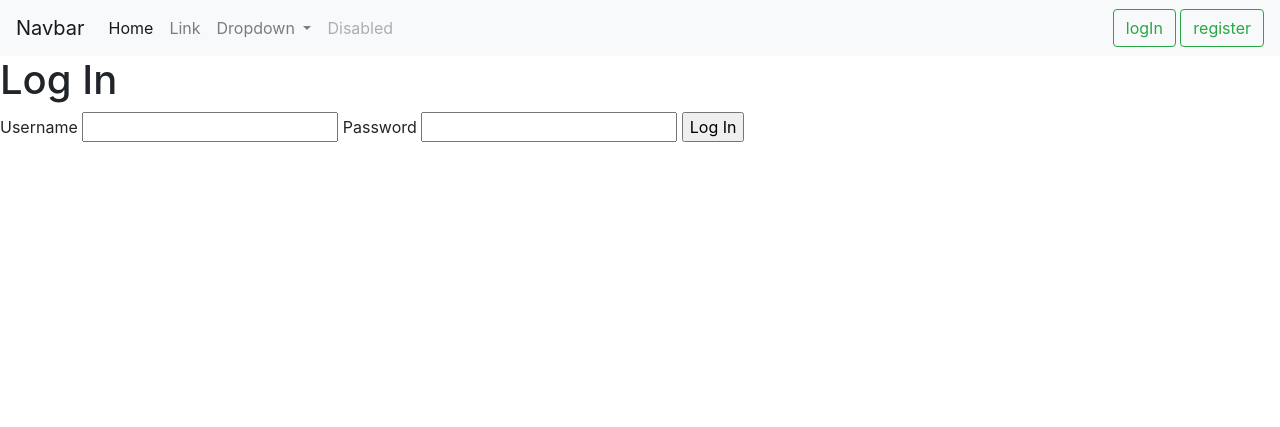
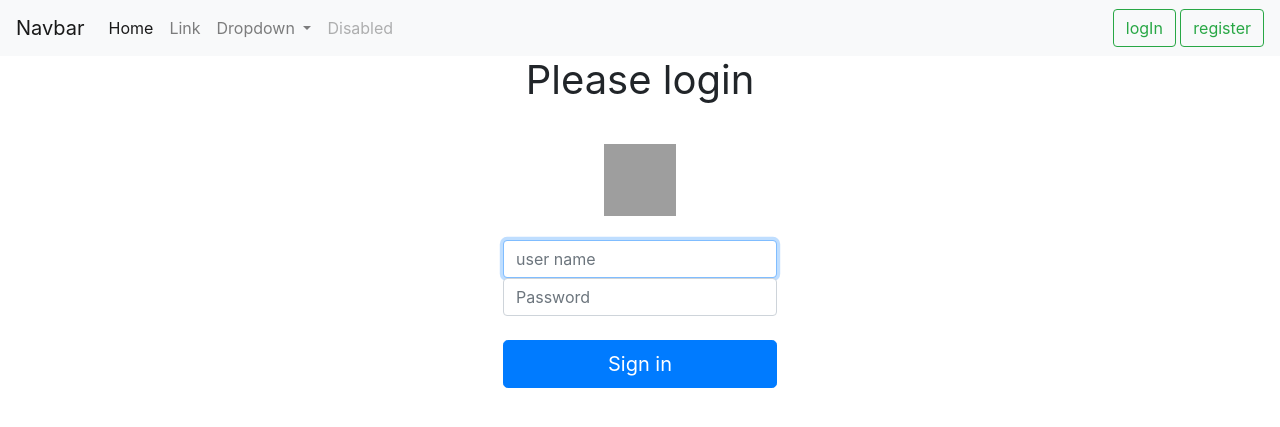
Before and after one commit to daniera3/NEDD-API-server, a Flask app: page /login in a window 1280 px wide. Shown: the top 427 px of the page. Run offline with Flask 2, Linux system fonts and the light colour scheme; parts of the project's set-up code (start-up, migrations or seed data) failed here and were passed over; some libraries are stand-ins or nearby versions; grey boxes are pictures that could not be loaded.

Commit message:
base login witout server

```diff
--- a/templates/index.html
+++ b/templates/index.html
@@ -56,7 +56,6 @@
 </nav>
 
 
-{{session['response']}}
 
 {% block header %}
 
--- a/templates/login.html
+++ b/templates/login.html
@@ -1,15 +1,28 @@
 {% extends 'index.html' %}
 
 {% block header %}
-  <h1>{% block title %}Log In{% endblock %}</h1>
+<div class="text-center">
+      <h1 class="h1 mb-3 font-weight-normal">Please login</h1>
+</div>
 {% endblock %}
 
 {% block content %}
-  <form method="post" action="{{ url_for('handle_data') }}">
-    <label for="username">Username</label>
-    <input name="username" id="username" required>
-    <label for="password">Password</label>
-    <input type="password" name="password" id="password" required>
-    <input type="submit" value="Log In">
+<div class="text-center">
+<div  class=" d-inline-block ">
+
+﻿<form method="post" class="align-middle " action="{{ url_for('handle_data') }}">
+
+    <img class="mb-4" src="/docs/4.2/assets/brand/bootstrap-solid.svg" alt="" width="72" height="72">
+
+    <label for="inputEmail" class="sr-only">user name</label>
+    <input type="text" name="username" id="username" class="form-control" placeholder="user name" required autofocus>
+    <label for="inputPassword" class="sr-only">Password</label>
+    <input type="password" name="password" id="password" class="form-control" placeholder="Password" required>
+    <br />
+    <button class="btn btn-lg btn-primary btn-block" type="submit">Sign in</button>
+    <br />
   </form>
+</div>
+  </div>
+
 {% endblock %}
--- a/websiteTest.py
+++ b/websiteTest.py
@@ -51,4 +51,4 @@ def logout():
 
 
 if __name__ == '__main__':
-     app.run(debug=true)
+     app.run(debug=True)
```
